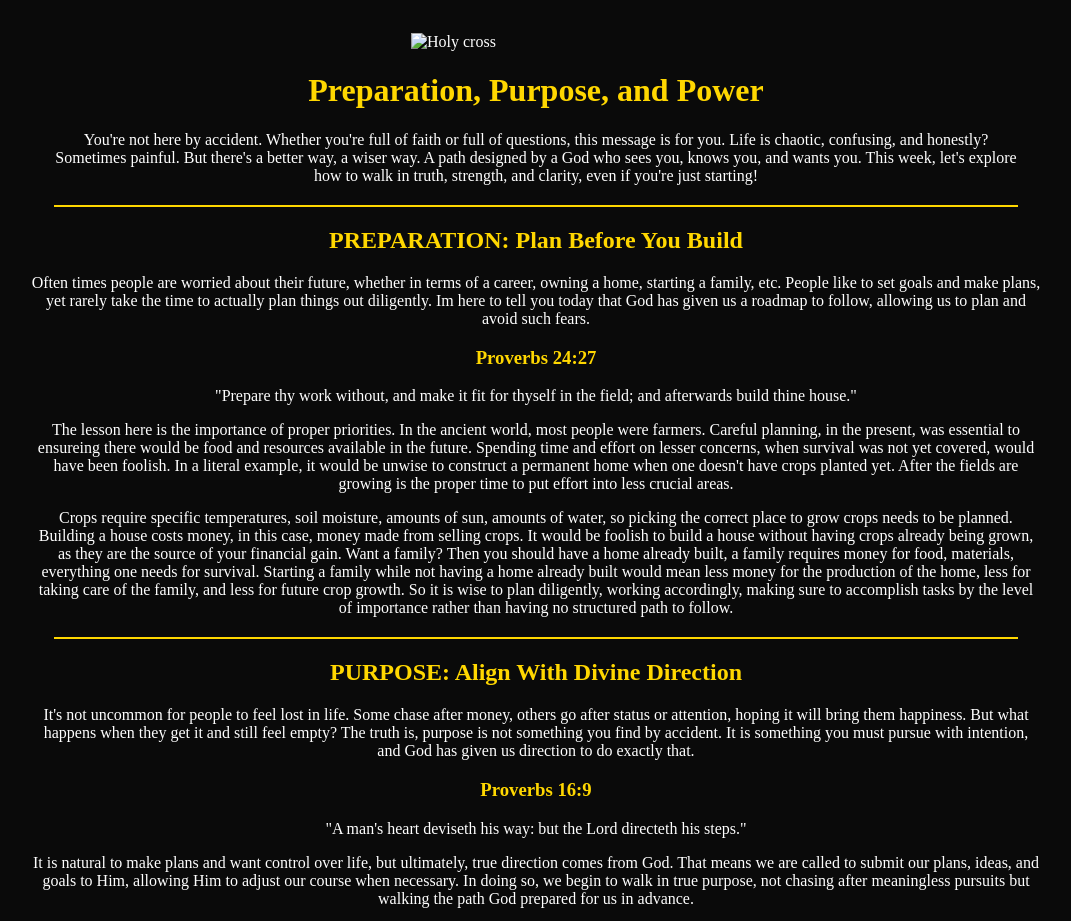
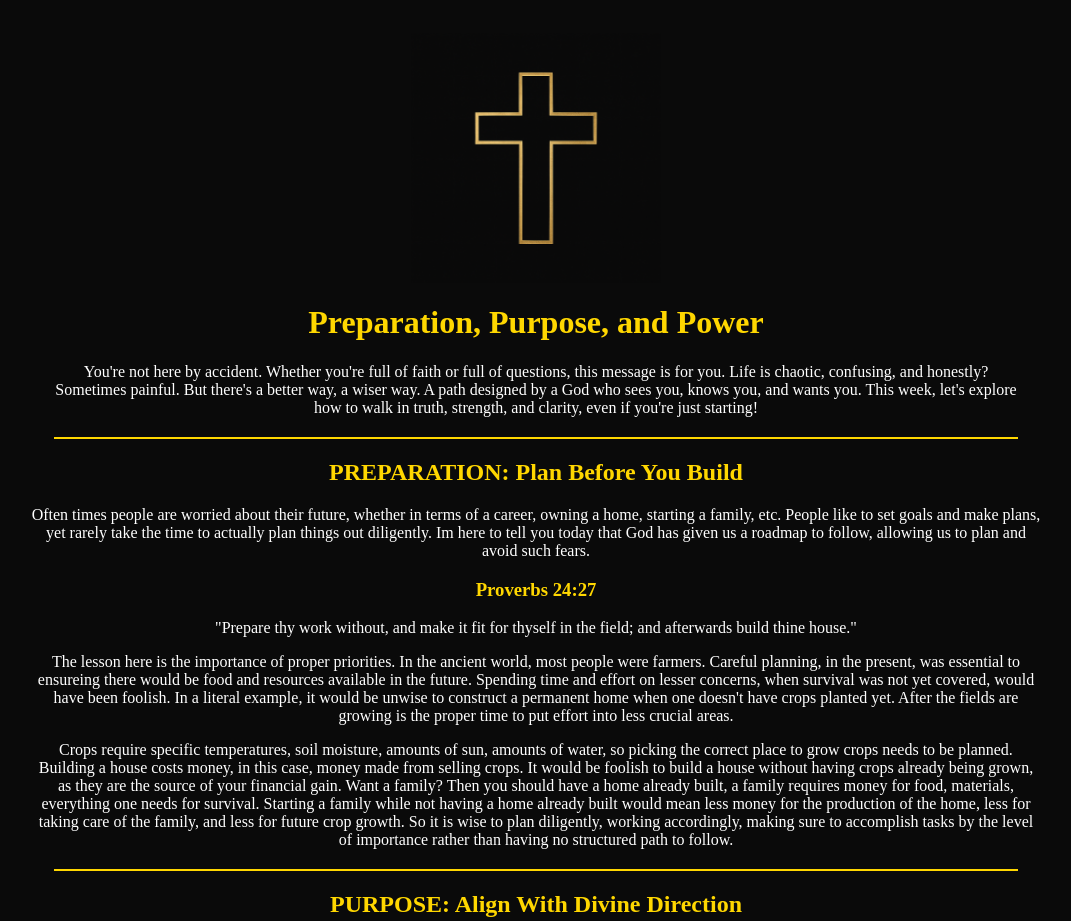
Before and after one commit to Arockjames/walk-in-faith, a plain HTML site: page index.html in a window 1280 px wide. Shown: the top 921 px of the page, without its empty margins (104-1175 px from the left). Drawn offline with Linux system fonts and the light colour scheme.

Commit message:
Update index.html

```diff
--- a/index.html
+++ b/index.html
@@ -8,7 +8,7 @@
 </head>
 <body>
     <header>
-        <img src="images/cross.jpeg.png" alt="Holy cross" class="cross">
+        <img src="cross.jpeg.png" alt="Holy cross" class="cross">
         <h1>Preparation, Purpose, and Power</h1>
         <p class="opening">You're not here by accident. Whether you're full of faith or full of questions, this message is for you. Life is chaotic, confusing, and honestly? Sometimes painful. But there's a better way, a wiser way. A path designed by a God who sees you, knows you, and wants you. This week, let's explore how to walk in truth, strength, and clarity, even if you're just starting!</p>
     </header>
```
